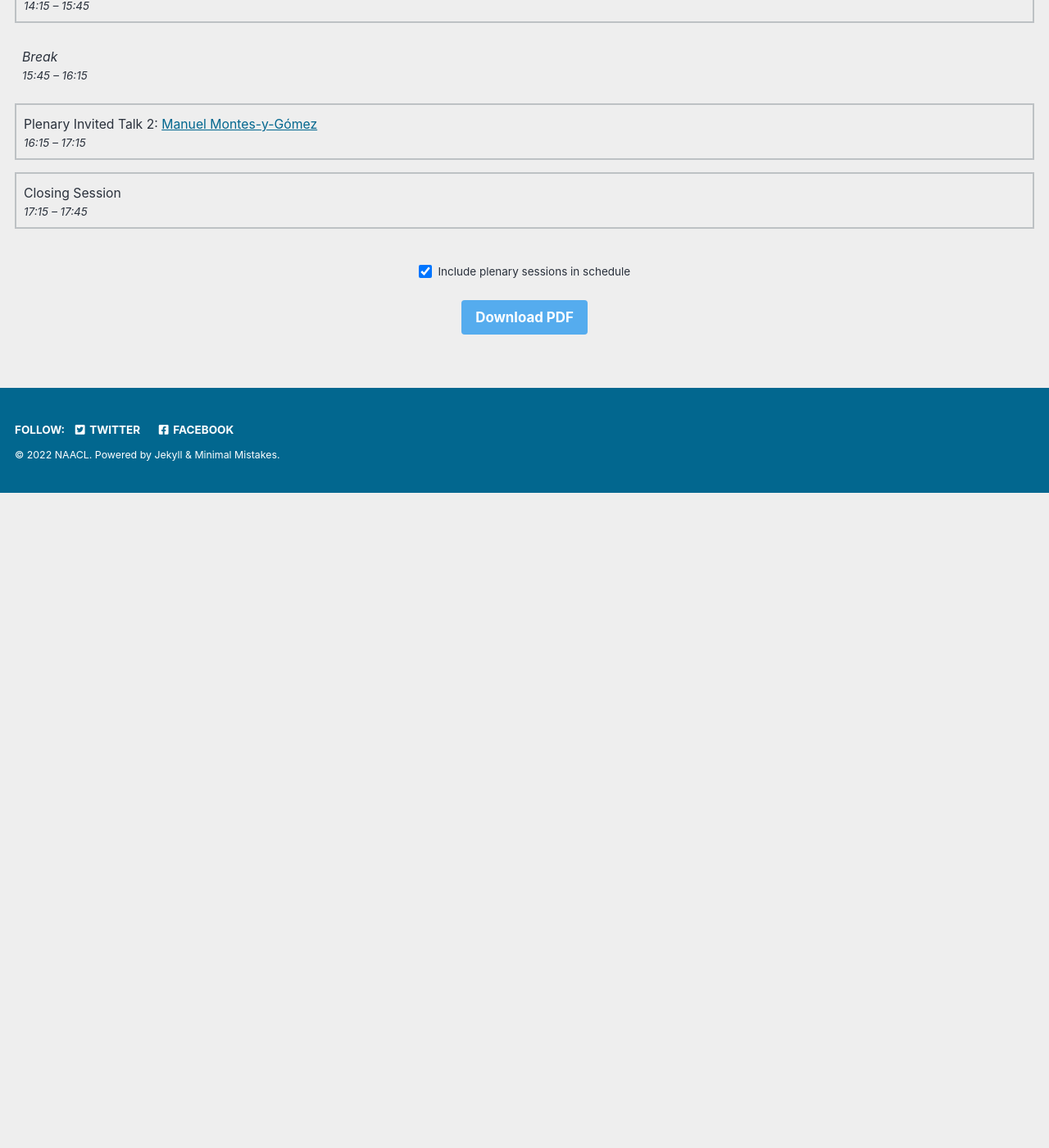
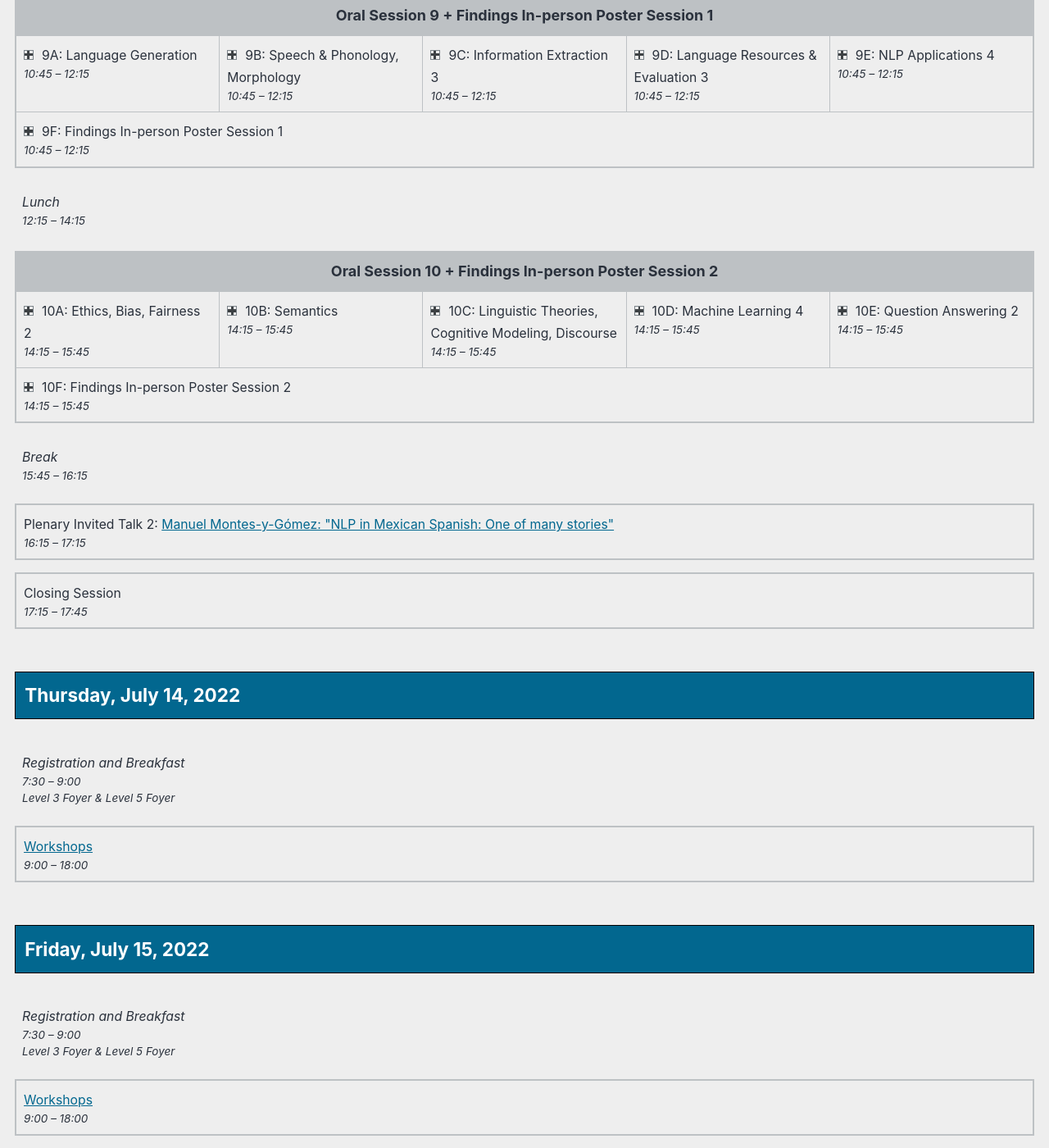
Before and after one commit to naacl-org/naacl-2022-website, a Jekyll site: the page built from _pages/program/schedule.md, in a window 1280 px wide and 1400 px high, scrolled down 4861 px. Shown: the whole window at 82% size. Built offline with Jekyll 4.4.1, drawn with Linux system fonts in a browser that asks for light colours; cached includes are drawn as plain includes; comment, search, counter and statistics services are not loaded; before the commit the page ends 5462 px from its top, so only the background shows below that; some of the changed text lies outside the part shown.

Commit message:
Added registration and breakfast sessions + styling

```diff
--- a/_pages/program/schedule.md
+++ b/_pages/program/schedule.md
@@ -44,11 +44,14 @@ All times are Pacific Daylight Time (<strong>GMT-7</strong>).
 </p>
 <div class="schedule">
 <div class="day" id="day-1">Sunday, July 10, 2022</div>
+<div class="session session-break session-plenary" id="session-break-1"><span class="session-title">Registration and Breakfast</span><span class="session-time" title="Sunday, July 10, 2022">7:30 &ndash; 9:00</span><span class="session-location">Level 3 Foyer & Level 5 Foyer</span></div>
+<div class="session session-plenary"><span class="session-title"><a href="/blog/welcome-to-tutorials/">Tutorials</a></span><span class="session-time" title="Sunday, July 10, 2022">9:00 &ndash; 17:30</span></div>
 <div class="session session-plenary"><span class="session-title">Welcome Reception</span><span class="session-time" title="Sunday, July 10, 2022">18:00 &ndash; 20:00</span></div>
 <div class="day" id="day-2">Monday, July 11, 2022</div>
+<div class="session session-break session-plenary" id="session-break-2"><span class="session-title">Registration and Breakfast</span><span class="session-time" title="Monday, July 11, 2022">7:30 &ndash; 9:00</span><span class="session-location">Level 3 Foyer & Level 5 Foyer</span></div>
 <div class="session session-plenary"><span class="session-title">Welcome Session</span><span class="session-time" title="Monday, July 11, 2022">8:45 &ndash; 9:15</span></div>
-<div class="session session-plenary"><span class="session-title">Plenary Invited Talk 1: <a href="/program/keynotes-panels/#batya-friedman">Batya Friedman</a></span><span class="session-time" title="Monday, July 11, 2022">9:15 &ndash; 10:15</span></div>
-<div class="session session-break session-plenary" id="session-break-1"><span class="session-title">Break</span><span class="session-time" title="Monday, July 11, 2022">10:15 &ndash; 10:45</span></div>
+<div class="session session-plenary"><span class="session-title">Plenary Invited Talk 1: <a href="/program/keynotes-panels/#batya-friedman">Batya Friedman: "Shaping Technology with Moral Imagination: Leveraging the Machinery of Value Sensitive Design"</a></span><span class="session-time" title="Monday, July 11, 2022">9:15 &ndash; 10:15</span></div>
+<div class="session session-break session-plenary" id="session-break-3"><span class="session-title">Break</span><span class="session-time" title="Monday, July 11, 2022">10:15 &ndash; 10:45</span></div>
 <div class="session-box" id="session-box-1">
 <div class="session-header" id="session-header-1">Oral Session 1 + In-person Poster Session 1</div>
 <div class="session session-expandable session-papers" id="session-1a">
@@ -183,9 +186,9 @@ All times are Pacific Daylight Time (<strong>GMT-7</strong>).
 </div>
 </div>
 </div>
-<div class="session session-break session-plenary" id="session-break-2"><span class="session-title">Lunch</span><span class="session-time" title="Monday, July 11, 2022">12:15 &ndash; 13:15</span></div>
+<div class="session session-break session-plenary" id="session-break-4"><span class="session-title">Lunch</span><span class="session-time" title="Monday, July 11, 2022">12:15 &ndash; 13:15</span></div>
 <div class="session session-plenary"><span class="session-title">Industry Panel: <a href="/program/keynotes-panels/#panel-careers-in-nlp">Careers in NLP</a></span><span class="session-time" title="Monday, July 11, 2022">13:15 &ndash; 14:15</span></div>
-<div class="session session-break session-plenary" id="session-break-3"><span class="session-title">Break</span><span class="session-time" title="Monday, July 11, 2022">14:15 &ndash; 14:30</span></div>
+<div class="session session-break session-plenary" id="session-break-5"><span class="session-title">Break</span><span class="session-time" title="Monday, July 11, 2022">14:15 &ndash; 14:30</span></div>
 <div class="session-box" id="session-box-2">
 <div class="session-header" id="session-header-2">Oral Session 2 + In-person Poster Session 2</div>
 <div class="session session-expandable session-papers" id="session-2a">
@@ -320,7 +323,7 @@ All times are Pacific Daylight Time (<strong>GMT-7</strong>).
 </div>
 </div>
 </div>
-<div class="session session-break session-plenary" id="session-break-4"><span class="session-title">Break</span><span class="session-time" title="Monday, July 11, 2022">16:00 &ndash; 16:30</span></div>
+<div class="session session-break session-plenary" id="session-break-6"><span class="session-title">Break</span><span class="session-time" title="Monday, July 11, 2022">16:00 &ndash; 16:30</span></div>
 <div class="session session-plenary session-expandable session-papers-best">
 <div class="expander-wrapper">
 <div id="expander"></div><a href="#" class="session-title">Plenary Best Paper Session + Land Acknowledgment</a>
@@ -334,6 +337,7 @@ All times are Pacific Daylight Time (<strong>GMT-7</strong>).
 </div>
 </div>
 <div class="day" id="day-3">Tuesday, July 12, 2022</div>
+<div class="session session-break session-plenary" id="session-break-7"><span class="session-title">Registration and Breakfast</span><span class="session-time" title="Tuesday, July 12, 2022">7:30 &ndash; 9:00</span><span class="session-location">Level 3 Foyer & Level 5 Foyer</span></div>
 <div class="session-box" id="session-box-3">
 <div class="session-header" id="session-header-3">Oral Session 3 + Industry Oral Session 1 + Virtual Poster Q&A Session 1</div>
 <div class="session session-expandable session-papers" id="session-3a">
@@ -510,9 +514,9 @@ All times are Pacific Daylight Time (<strong>GMT-7</strong>).
 </div>
 </div>
 </div>
-<div class="session session-break session-plenary" id="session-break-5"><span class="session-title">Break</span><span class="session-time" title="Tuesday, July 12, 2022">9:00 &ndash; 9:15</span></div>
+<div class="session session-break session-plenary" id="session-break-8"><span class="session-title">Break</span><span class="session-time" title="Tuesday, July 12, 2022">9:00 &ndash; 9:15</span></div>
 <div class="session session-plenary"><span class="session-title">Plenary Panel: <a href="/program/keynotes-panels/#panel-linguistics-symbolic-structures">The Place of Linguistics and Symbolic Structures</a></span><span class="session-time" title="Tuesday, July 12, 2022">9:15 &ndash; 10:15</span></div>
-<div class="session session-break session-plenary" id="session-break-6"><span class="session-title">Break</span><span class="session-time" title="Tuesday, July 12, 2022">10:15 &ndash; 10:45</span></div>
+<div class="session session-break session-plenary" id="session-break-9"><span class="session-title">Break</span><span class="session-time" title="Tuesday, July 12, 2022">10:15 &ndash; 10:45</span></div>
 <div class="session-box" id="session-box-4">
 <div class="session-header" id="session-header-4">Oral Session 4 + In-person Poster Session 3 + SRW Panel Discussion for Starting Researchers</div>
 <div class="session session-expandable session-papers" id="session-4a">
@@ -637,7 +641,7 @@ All times are Pacific Daylight Time (<strong>GMT-7</strong>).
 </div>
 </div>
 </div>
-<div class="session session-break session-plenary" id="session-break-7"><span class="session-title">Lunch + Business Meeting</span><span class="session-time" title="Tuesday, July 12, 2022">12:15 &ndash; 14:15</span></div>
+<div class="session session-break session-plenary" id="session-break-10"><span class="session-title">Lunch + Business Meeting</span><span class="session-time" title="Tuesday, July 12, 2022">12:15 &ndash; 14:15</span></div>
 <div class="session-box" id="session-box-5">
 <div class="session-header" id="session-header-5">Oral Session 5 + Industry Oral Session 2 + SRW In-person Poster Session</div>
 <div class="session session-expandable session-papers" id="session-5a">
@@ -765,7 +769,7 @@ All times are Pacific Daylight Time (<strong>GMT-7</strong>).
 </div>
 </div>
 </div>
-<div class="session session-break session-plenary" id="session-break-8"><span class="session-title">Break</span><span class="session-time" title="Tuesday, July 12, 2022">15:45 &ndash; 16:15</span></div>
+<div class="session session-break session-plenary" id="session-break-11"><span class="session-title">Break</span><span class="session-time" title="Tuesday, July 12, 2022">15:45 &ndash; 16:15</span></div>
 <div class="session-box" id="session-box-6">
 <div class="session-header" id="session-header-6">Oral Session 6 + SRW Thesis Proposals Session + Industry/Demo In-person Poster Session + Virtual Poster Q&A Session 2</div>
 <div class="session session-expandable session-papers" id="session-6a">
@@ -1003,8 +1007,9 @@ All times are Pacific Daylight Time (<strong>GMT-7</strong>).
 </div>
 </div>
 </div>
-<div class="session session-plenary"><span class="session-title">Social Event</span><span class="session-time" title="Tuesday, July 12, 2022">19:00 &ndash; 22:00</span><span class="session-location btn btn--location">Museum of Pop Culture (MoPOP)</span></div>
+<div class="session session-plenary"><span class="session-title">Social Event</span><span class="session-time" title="Tuesday, July 12, 2022">19:00 &ndash; 22:00</span><span class="session-location">Museum of Pop Culture (MoPOP)</span></div>
 <div class="day" id="day-4">Wednesday, July 13, 2022</div>
+<div class="session session-break session-plenary" id="session-break-12"><span class="session-title">Registration and Breakfast</span><span class="session-time" title="Wednesday, July 13, 2022">7:30 &ndash; 9:00</span><span class="session-location">Level 3 Foyer & Level 5 Foyer</span></div>
 <div class="session-box" id="session-box-7">
 <div class="session-header" id="session-header-7">Oral Session 7 + Virtual Poster Q&A Session 3</div>
 <div class="session session-expandable session-papers" id="session-7a">
@@ -1176,7 +1181,7 @@ All times are Pacific Daylight Time (<strong>GMT-7</strong>).
 </div>
 </div>
 </div>
-<div class="session session-break session-plenary" id="session-break-9"><span class="session-title">Break</span><span class="session-time" title="Wednesday, July 13, 2022">9:00 &ndash; 9:15</span></div>
+<div class="session session-break session-plenary" id="session-break-13"><span class="session-title">Break</span><span class="session-time" title="Wednesday, July 13, 2022">9:00 &ndash; 9:15</span></div>
 <div class="session-box" id="session-box-8">
 <div class="session-header" id="session-header-8">Oral Session 8 + Virtual Poster Q&A Session 4</div>
 <div class="session session-expandable session-papers" id="session-8a">
@@ -1335,7 +1340,7 @@ All times are Pacific Daylight Time (<strong>GMT-7</strong>).
 </div>
 </div>
 </div>
-<div class="session session-break session-plenary" id="session-break-10"><span class="session-title">Break</span><span class="session-time" title="Wednesday, July 13, 2022">10:15 &ndash; 10:45</span></div>
+<div class="session session-break session-plenary" id="session-break-14"><span class="session-title">Break</span><span class="session-time" title="Wednesday, July 13, 2022">10:15 &ndash; 10:45</span></div>
 <div class="session-box" id="session-box-9">
 <div class="session-header" id="session-header-9">Oral Session 9 + Findings In-person Poster Session 1</div>
 <div class="session session-expandable session-papers" id="session-9a">
@@ -1480,7 +1485,7 @@ All times are Pacific Daylight Time (<strong>GMT-7</strong>).
 </div>
 </div>
 </div>
-<div class="session session-break session-plenary" id="session-break-11"><span class="session-title">Lunch</span><span class="session-time" title="Wednesday, July 13, 2022">12:15 &ndash; 14:15</span></div>
+<div class="session session-break session-plenary" id="session-break-15"><span class="session-title">Lunch</span><span class="session-time" title="Wednesday, July 13, 2022">12:15 &ndash; 14:15</span></div>
 <div class="session-box" id="session-box-10">
 <div class="session-header" id="session-header-10">Oral Session 10 + Findings In-person Poster Session 2</div>
 <div class="session session-expandable session-papers" id="session-10a">
@@ -1623,9 +1628,15 @@ All times are Pacific Daylight Time (<strong>GMT-7</strong>).
 </div>
 </div>
 </div>
-<div class="session session-break session-plenary" id="session-break-12"><span class="session-title">Break</span><span class="session-time" title="Wednesday, July 13, 2022">15:45 &ndash; 16:15</span></div>
-<div class="session session-plenary"><span class="session-title">Plenary Invited Talk 2: <a href="/program/keynotes-panels/#manuel-montes-y-gomez">Manuel Montes-y-Gómez</a></span><span class="session-time" title="Wednesday, July 13, 2022">16:15 &ndash; 17:15</span></div>
+<div class="session session-break session-plenary" id="session-break-16"><span class="session-title">Break</span><span class="session-time" title="Wednesday, July 13, 2022">15:45 &ndash; 16:15</span></div>
+<div class="session session-plenary"><span class="session-title">Plenary Invited Talk 2: <a href="/program/keynotes-panels/#manuel-montes-y-gomez">Manuel Montes-y-Gómez: "NLP in Mexican Spanish: One of many stories"</a></span><span class="session-time" title="Wednesday, July 13, 2022">16:15 &ndash; 17:15</span></div>
 <div class="session session-plenary"><span class="session-title">Closing Session</span><span class="session-time" title="Wednesday, July 13, 2022">17:15 &ndash; 17:45</span></div>
+<div class="day" id="day-5">Thursday, July 14, 2022</div>
+<div class="session session-break session-plenary" id="session-break-17"><span class="session-title">Registration and Breakfast</span><span class="session-time" title="Thursday, July 14, 2022">7:30 &ndash; 9:00</span><span class="session-location">Level 3 Foyer & Level 5 Foyer</span></div>
+<div class="session session-plenary"><span class="session-title"><a href="/program/workshops/">Workshops</a></span><span class="session-time" title="Thursday, July 14, 2022">9:00 &ndash; 18:00</span></div>
+<div class="day" id="day-6">Friday, July 15, 2022</div>
+<div class="session session-break session-plenary" id="session-break-18"><span class="session-title">Registration and Breakfast</span><span class="session-time" title="Friday, July 15, 2022">7:30 &ndash; 9:00</span><span class="session-location">Level 3 Foyer & Level 5 Foyer</span></div>
+<div class="session session-plenary"><span class="session-title"><a href="/program/workshops/">Workshops</a></span><span class="session-time" title="Friday, July 15, 2022">9:00 &ndash; 18:00</span></div>
 <div id="generatePDFForm">
 <div id="formContainer">
 <p><input type="checkbox" id="includePlenaryCheckBox" value="second_checkbox"/>&nbsp;&nbsp;<label id="checkBoxLabel" for="includePlenaryCheckBox">Include plenary sessions in schedule</label></p>
--- a/_sass/minimal-mistakes/_program.scss
+++ b/_sass/minimal-mistakes/_program.scss
@@ -63,7 +63,6 @@ a.session-deselector {
 }
 
 div#generatePDFForm {
-    // float: left;
     width: percentage(25/25);
     padding: 0.5em;
     margin-top: 2em;
@@ -71,7 +70,6 @@ div#generatePDFForm {
     vertical-align: middle;
     font-size: $type-size-6;
     background-color: $background-color;
-    // border: 1px solid $light-gray;
 
     a#generatePDFButton {
         margin-top: .5em;
@@ -96,15 +94,11 @@ div#generatePDFForm {
 }
 
 div.day {
-    // float: left;
-    // width: percentage(25/25);
     padding: 0.5em;
     font-weight: bold;
     text-align: left;
     vertical-align: middle;
     font-size: $type-size-4;
-    // background-color: $lighter-gray;
-    // border: 2px solid $light-gray;
     color: white;
     background-color: $primary-color;
     border: 1px solid black;
@@ -118,6 +112,10 @@ div#introParagraph {
 
     @include breakpoint($medium) {
         font-size: $type-size-5-half;
+    }
+
+    i.fa-award {
+        color: #ee5f5b;
     }
 }
 
@@ -165,10 +163,6 @@ div.session-header {
     padding: .5em;
     border-bottom: 2px solid $light-gray;
     background-color: $light-gray;
-    // background-color: $lighter-gray;
-    // background-color: #FFE4E1;
-    // background-color: red;
-
     width: 100%;
 }
 
@@ -197,8 +191,6 @@ div.session {
     }
 
     &.session-papers-best {
-        // float: left;
-        // width: percentage(25/25);
         border: 2px solid $light-gray;
         margin-top: .4em;
         margin-bottom: .4em;
@@ -223,10 +215,7 @@ div.session {
     }
 
     .session-time {
-        margin-right: 5px;
-        // float: left;
         display: block;
-
         font-size: $type-size-6;
         font-style: italic;
     }
@@ -236,15 +225,6 @@ div.session {
         font-style: italic;
         margin-top: .4em;
         margin-bottom: .4em;
-    }
-
-
-    .paper-session-details {
-        // float: left;
-    }
-
-    .poster-session-details {
-        // float: left;
     }
 
     hr.detail-separator {
@@ -275,10 +255,6 @@ div.session {
         }
     }
 
-    td#tutorial-location {
-        cursor: auto;
-    }
-
     .paper-table {
         border: 0px;
         font-size: $type-size-6;
@@ -301,10 +277,10 @@ div.session {
         font-weight: bold;
     }
 
-    .session-location {
+    .session-location, .session-external-location {
+        display: block;
         font-size: $type-size-6;
-        // float: left;
-        cursor: auto;
+        font-style: italic;
     }
 
     .session-chair {
@@ -312,12 +288,6 @@ div.session {
         a {
             color: black;
         }
-    }
-
-    .session-external-location {
-        font-size: $type-size-6;
-        // float: left;
-        cursor: auto;
     }
 
     .info-button {
@@ -412,8 +382,7 @@ div.session {
         background: linear-gradient(to bottom, transparent 35%, $dark-gray 35%, $dark-gray 65%,  transparent 65%);
     }
 
-}
-
     i.fa-award {
         color: #ee5f5b;
     }
+}
```
Also changed, not shown: webagenda/generate.py (+7 -8 lines), webagenda/preprocessed/order.txt (+24 -2 lines), webagenda/raw/order-outline.txt (+24 -2 lines). Lines whose indentation alone changed are shown as unchanged.
